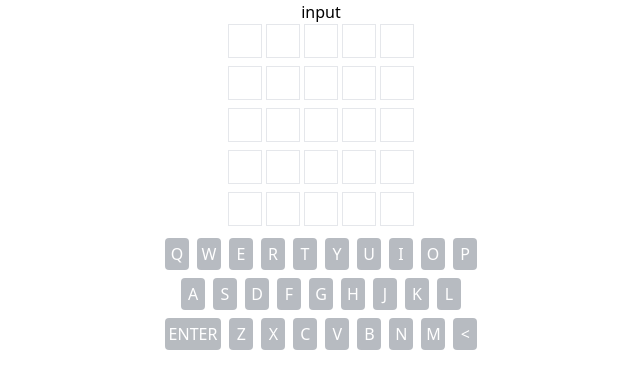
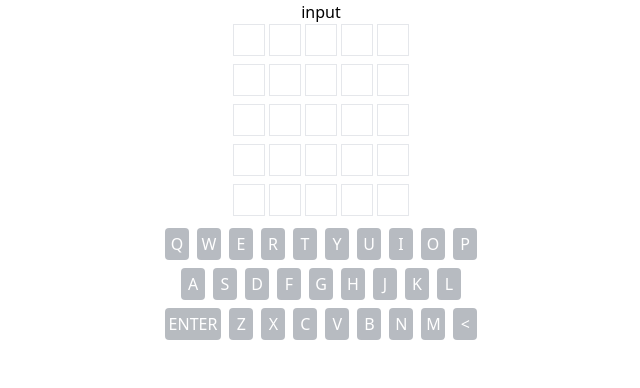
Before and after one commit to robivr/react-wordle, a React (Vite) app: page / in a window 1280 px wide. Shown: the top 388 px of the page, without its empty margins (319-959 px from the left). Built offline with nearby package versions, Linux system fonts and the light colour scheme.

Commit message:
change letter box size

```diff
--- a/src/components/Letter.tsx
+++ b/src/components/Letter.tsx
@@ -8,7 +8,7 @@ interface LetterProps {
 const Letter = (props: LetterProps) => {
   return (
     <div
-      className={`border flex items-center justify-center px-4 py-4 cursor-default bg-${props.color}`}
+      className={`border flex items-center justify-center w-8 h-8 cursor-default bg-${props.color}`}
     >
       {props.letter}
     </div>
```
